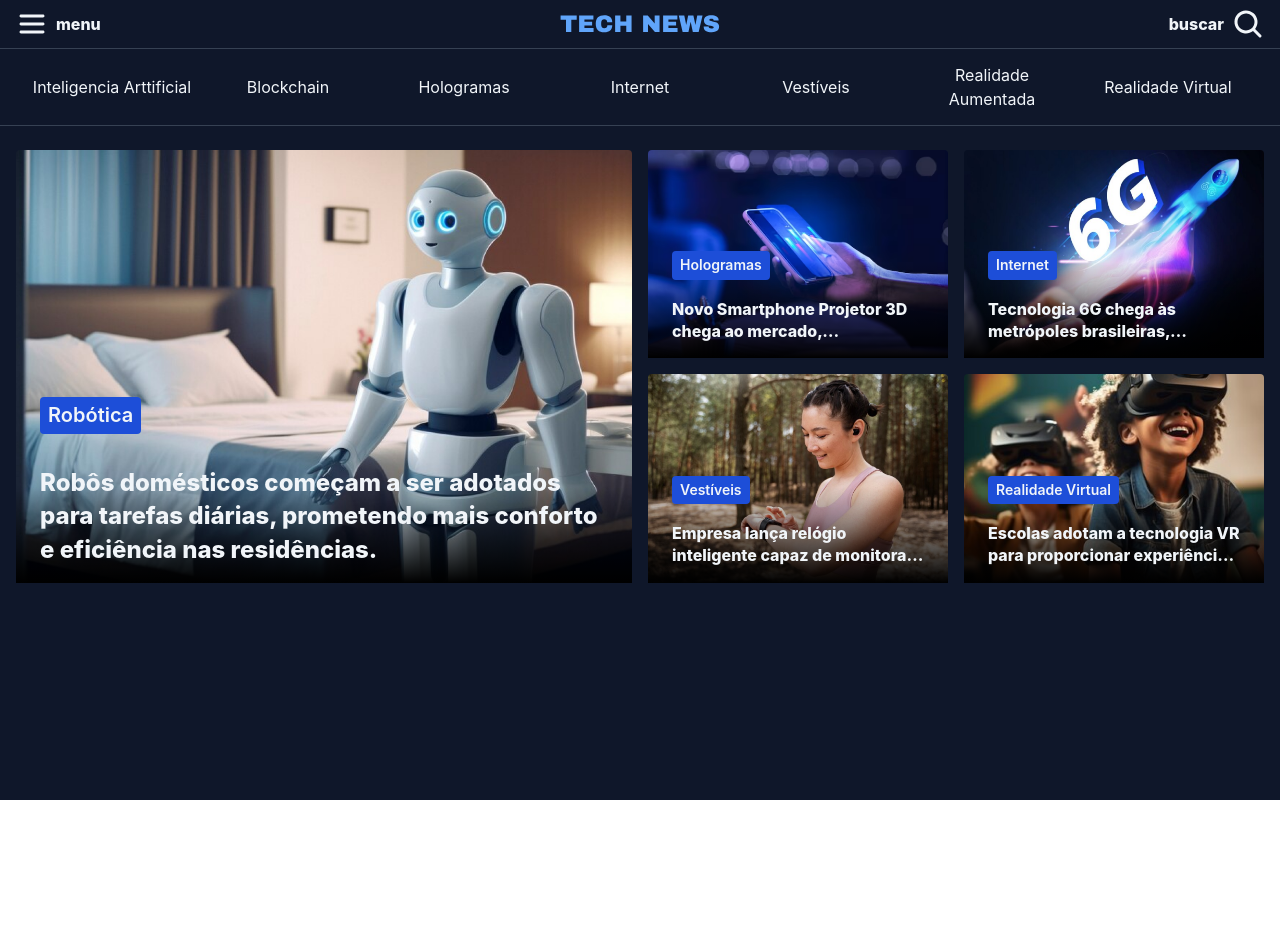
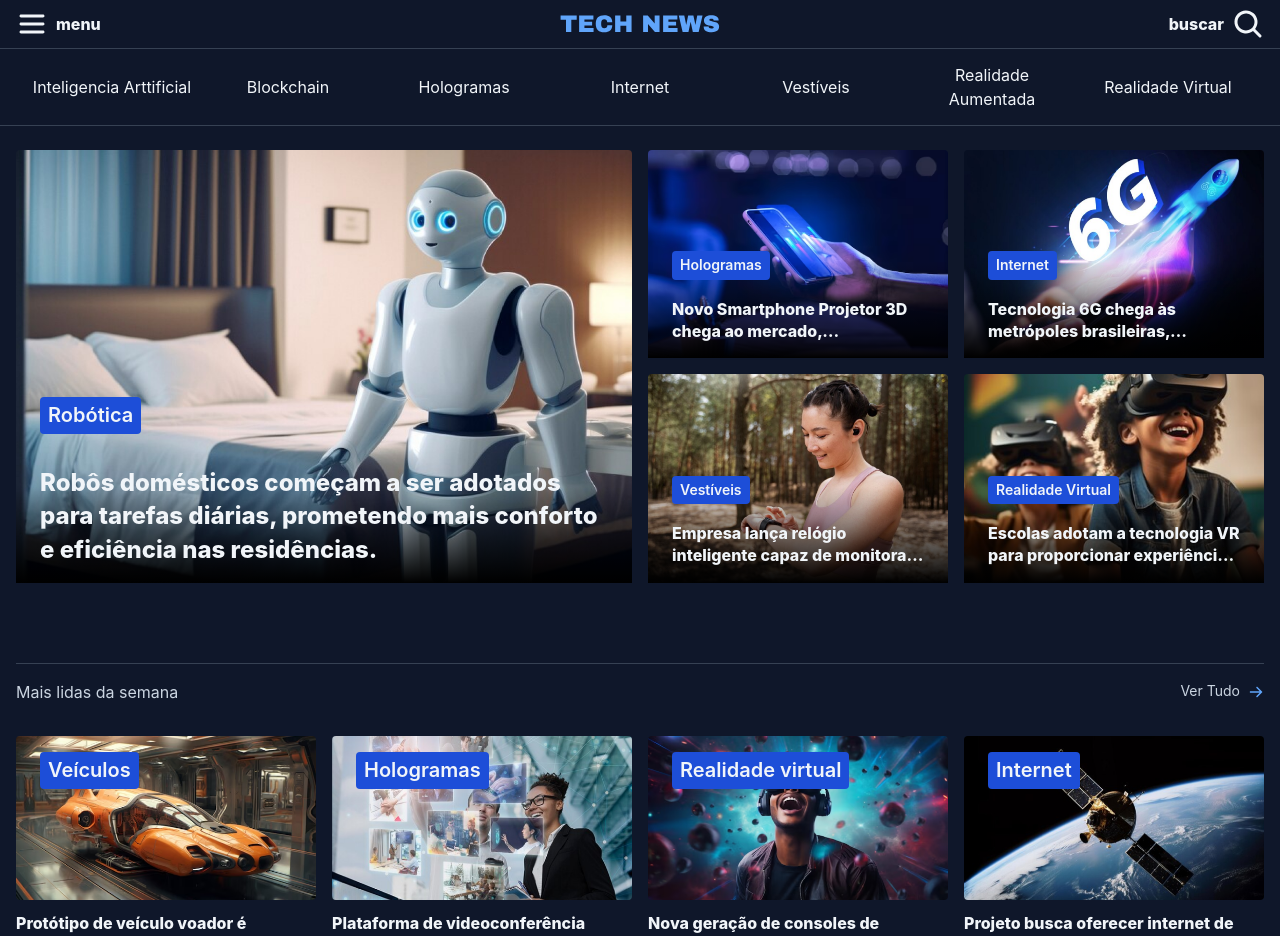
Before and after one commit to P3dr0PRR/Portal-de-noticias-23_03_26, a React (Vite) app: page / in a window 1280 px wide. Shown: the top 936 px of the page. Before the commit the page ends 800 px from the top, so only its background shows below. Built offline with nearby package versions, Linux system fonts and the light colour scheme; a web font is replaced by a local one.

Commit message:
feat: finalizando a sessão mostRead

```diff
--- a/src/App.tsx
+++ b/src/App.tsx
@@ -1,11 +1,13 @@
 import { Header } from "./header/header";
 import { Highlights } from "./highlights/highlights";
+import { MostRead } from "./assets/mostRead/mostRead";
 function App() {
   return (
     <main className="min-h-screen flex flex-col bg-bg-main">
       <Header />
-      <section className="px-4 py-6">
+      <section className="px-4 py-6 space-y-[80px]">
         <Highlights />
+        <MostRead />
       </section>
     </main>
   );
--- /dev/null
+++ b/src/assets/mostRead/mostRead.tsx
@@ -0,0 +1,81 @@
+import arrow from "../icons/ArrowRight.svg";
+import img6 from "../imgs/Image 06.png";
+import img7 from "../imgs/Image 07.png";
+import img8 from "../imgs/Image 08.png";
+import img9 from "../imgs/Image 09.png";
+
+export function MostRead() {
+  return (
+    <section>
+      <header className="text-text-secondary grid grid-cols-[1fr_1fr] border-t border-gray-700 py-4">
+        <div className="justify-start">Mais lidas da semana</div>
+        <div className="grid grid-cols-[auto_auto] items-center gap-2 justify-self-end">
+          <p className=" hover:text-brand-light">Ver Tudo</p>
+          <img src={arrow} alt="Arrow" className="h-4 w-auto " />
+        </div>
+      </header>
+
+      <div className="grid grid-cols-1 sm:grid-cols-2 md:grid-cols-4 gap-[16px] mt-4">
+        <div className="grid grid-cols-1 relative">
+          <img src={img6} alt="Most Readeds 1" className="responsive-image" />
+          <div className="absolute inset-x-0 top-0 p-4 px-6">
+            <figcaption>
+              <span className="text-text-primary xl:text-xl title-bg">
+                Veículos
+              </span>
+            </figcaption>
+          </div>
+          <h2 className="text-text-primary mt-3 line-clamp-2 break-words">
+            Protótipo de veículo voador é apresentado, marcando o início da era
+            dos transportes aéreos pessoais.
+          </h2>
+        </div>
+
+        <div className="grid grid-cols-1 relative">
+          <img src={img7} alt="Most Readeds 1" className="responsive-image" />
+          <div className="absolute inset-x-0 top-0 p-4 px-6">
+            <figcaption>
+              <span className="text-text-primary xl:text-xl title-bg">
+                Hologramas
+              </span>
+            </figcaption>
+          </div>
+          <h2 className="text-text-primary mt-3 line-clamp-2 break-words">
+            Plataforma de videoconferência apresenta nova função de hologramas,
+            tornando as chamadas virtuais mais realistas e envolventes.
+          </h2>
+        </div>
+
+        <div className="grid grid-cols-1 relative">
+          <img src={img8} alt="Most Readeds 1" className="responsive-image" />
+          <div className="absolute inset-x-0 top-0 p-4 px-6">
+            <figcaption>
+              <span className="text-text-primary xl:text-xl title-bg">
+                Realidade virtual
+              </span>
+            </figcaption>
+          </div>
+          <h2 className="text-text-primary mt-3 line-clamp-2 break-words">
+            Nova geração de consoles de videogame é lançada, trazendo gráficos
+            ultra-realistas e experiências de jogo totalmente envolventes.
+          </h2>
+        </div>
+
+        <div className="grid grid-cols-1 relative">
+          <img src={img9} alt="Most Readeds 1" className="responsive-image" />
+          <div className="absolute inset-x-0 top-0 p-4 px-6">
+            <figcaption>
+              <span className="text-text-primary xl:text-xl title-bg">
+                Internet
+              </span>
+            </figcaption>
+          </div>
+          <h2 className="text-text-primary mt-3 line-clamp-2 break-words">
+            Projeto busca oferecer internet de alta velocidade em áreas remotas
+            através de satélites.
+          </h2>
+        </div>
+      </div>
+    </section>
+  );
+}
```
